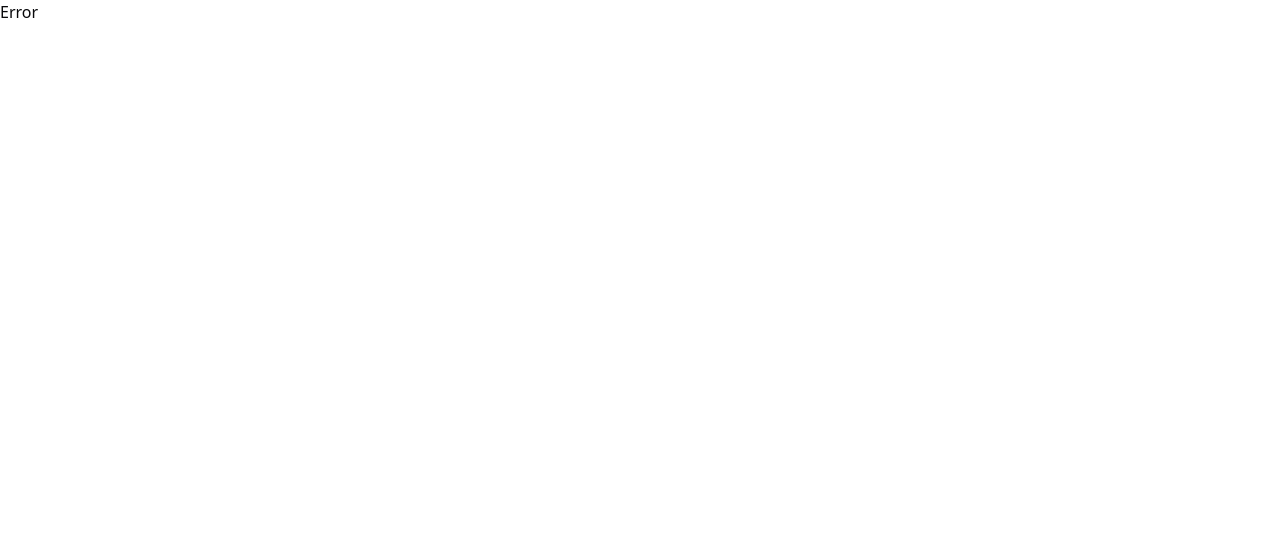
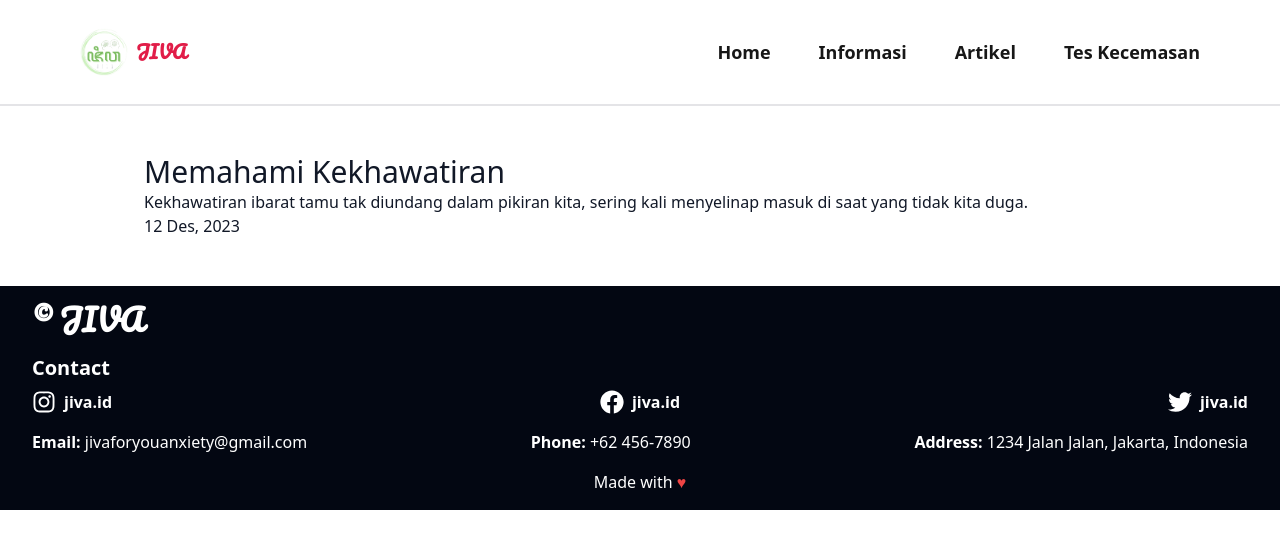
Before and after one commit to paresiqbal/jiva, a React (Vite) app: page /ArtikelDetail/1 in a window 1280 px wide. Before the commit this address had no page. Shown: the top 548 px of the page. Built offline with nearby package versions, Linux system fonts and the light colour scheme.

Commit message:
Add article

```diff
--- a/src/pages/Artikel.tsx
+++ b/src/pages/Article/Artikel.tsx
@@ -1,3 +1,4 @@
+import { Link } from "react-router-dom";
 import {
   Card,
   CardDescription,
@@ -11,18 +12,21 @@ const dummyData = [
     description:
       "Kekhawatiran ibarat tamu tak diundang dalam pikiran kita, sering kali menyelinap masuk di saat yang tidak kita duga.",
     date: "12 Des, 2023",
+    id: 1, // Add ID for each article
   },
   {
     title: "Strategi Mengatasi Kekhawatiran",
     description:
       "Ketika kekhawatiran mulai membebani kita, penting bagi kita untuk mempunyai strategi untuk mengatasinya. Terlibat dalam aktivitas kesadaran, seperti meditasi",
     date: "07 Oct, 2023",
+    id: 2, // Add ID for each article
   },
   {
     title: "Merangkul Perubahan Positif di Tengah Kekhawatiran",
     description:
       "Kekhawatiran sering kali menyertai saat-saat perubahan, namun hal tersebut tidak harus mendikte pengalaman kita. Daripada melihat perubahan hanya melalui kacamata kecemasan, kita bisa melakukannya",
     date: "30 Arp, 2023",
+    id: 3, // Add ID for each article
   },
 ];
 
@@ -31,8 +35,10 @@ export default function Artikel() {
     <div>
       <h1 className="text-3xl font-bold mb-4">ARTIKEL</h1>
       <div>
-        {dummyData.map((data, index) => (
-          <Card key={index} className="mb-4">
+        {dummyData.map((data) => (
+          <Link to={`/ArtikelDetail/${data.id}`} key={data.id}>
+            {/* Wrap each Card in a Link */}
+            <Card className="mb-4">
               <CardHeader>
                 <CardTitle className="text-lg underline hover:cursor-pointer font-semibold">
                   {data.title}
@@ -41,6 +47,7 @@ export default function Artikel() {
                 <p className="text-sm">{data.date}</p>
               </CardHeader>
             </Card>
+          </Link>
         ))}
       </div>
       <div className="flex justify-center items-center mt-4">
--- /dev/null
+++ b/src/pages/Article/ArtikelDetail.tsx
@@ -0,0 +1,45 @@
+import { useParams } from "react-router-dom";
+
+const dummyData = [
+  {
+    id: 1,
+    title: "Memahami Kekhawatiran",
+    description:
+      "Kekhawatiran ibarat tamu tak diundang dalam pikiran kita, sering kali menyelinap masuk di saat yang tidak kita duga.",
+    date: "12 Des, 2023",
+  },
+  {
+    id: 2,
+    title: "Strategi Mengatasi Kekhawatiran",
+    description:
+      "Ketika kekhawatiran mulai membebani kita, penting bagi kita untuk mempunyai strategi untuk mengatasinya. Terlibat dalam aktivitas kesadaran, seperti meditasi",
+    date: "07 Oct, 2023",
+  },
+  {
+    id: 3,
+    title: "Merangkul Perubahan Positif di Tengah Kekhawatiran",
+    description:
+      "Kekhawatiran sering kali menyertai saat-saat perubahan, namun hal tersebut tidak harus mendikte pengalaman kita. Daripada melihat perubahan hanya melalui kacamata kecemasan, kita bisa melakukannya",
+    date: "30 Arp, 2023",
+  },
+];
+
+export default function ArtikelDetail() {
+  const { id } = useParams();
+
+  // Find the article in dummyData that matches the id parameter
+  const article = dummyData.find((item) => item.id === parseInt(id));
+
+  if (!article) {
+    return <div>Article not found</div>;
+  }
+
+  return (
+    <div>
+      <h2 className="text-3xl">{article.title}</h2>
+      <p>{article.description}</p>
+      <p>{article.date}</p>
+      {/* Other content or components to display article details */}
+    </div>
+  );
+}
--- a/src/pages/ArtikelDetail.tsx
+++ /dev/null
@@ -1,3 +0,0 @@
-export default function ArtikelDetail() {
-  return <div>ArtikelDetail</div>;
-}
```
Also changed, not shown: src/App.tsx (+4 -4 lines). Lines whose indentation alone changed are shown as unchanged.
